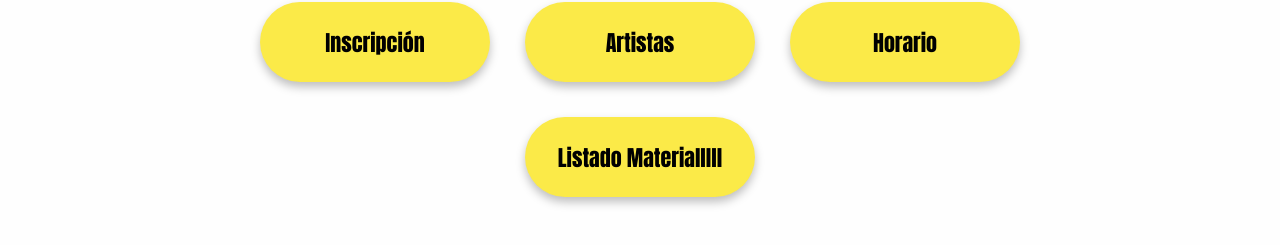
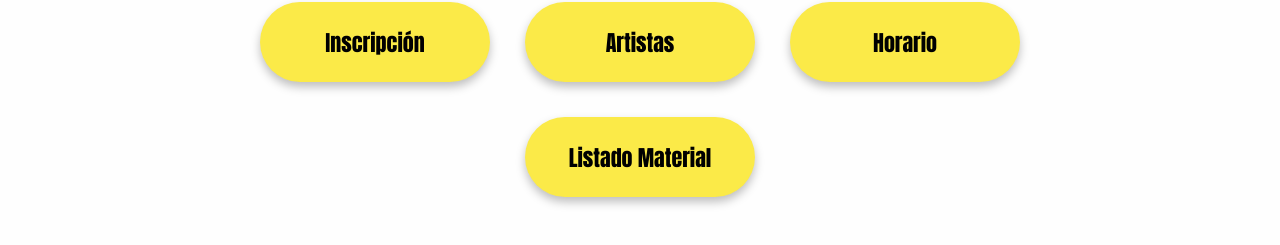
Before and after one commit to dancexperiencevillacanas/WEB, a website: page index.html in a window 1280 px wide. Shown: the part 653-898 px from the top of the page. Drawn offline with Linux system fonts and the light colour scheme.

Commit message:
Update index.html

```diff
--- a/index.html
+++ b/index.html
@@ -26,7 +26,7 @@
                 target="_blank" class="btn nube">Inscripción</a>
             <a href="autorizaciones.html" class="btn nube2">Artistas</a>
             <a href="evento.html" class="btn nube">Horario</a>
-            <a href="material.html" class="btn nube2">Listado Materialllll</a>
+            <a href="material.html" class="btn nube2">Listado Material</a>
         </div>
     </section>
 
```
